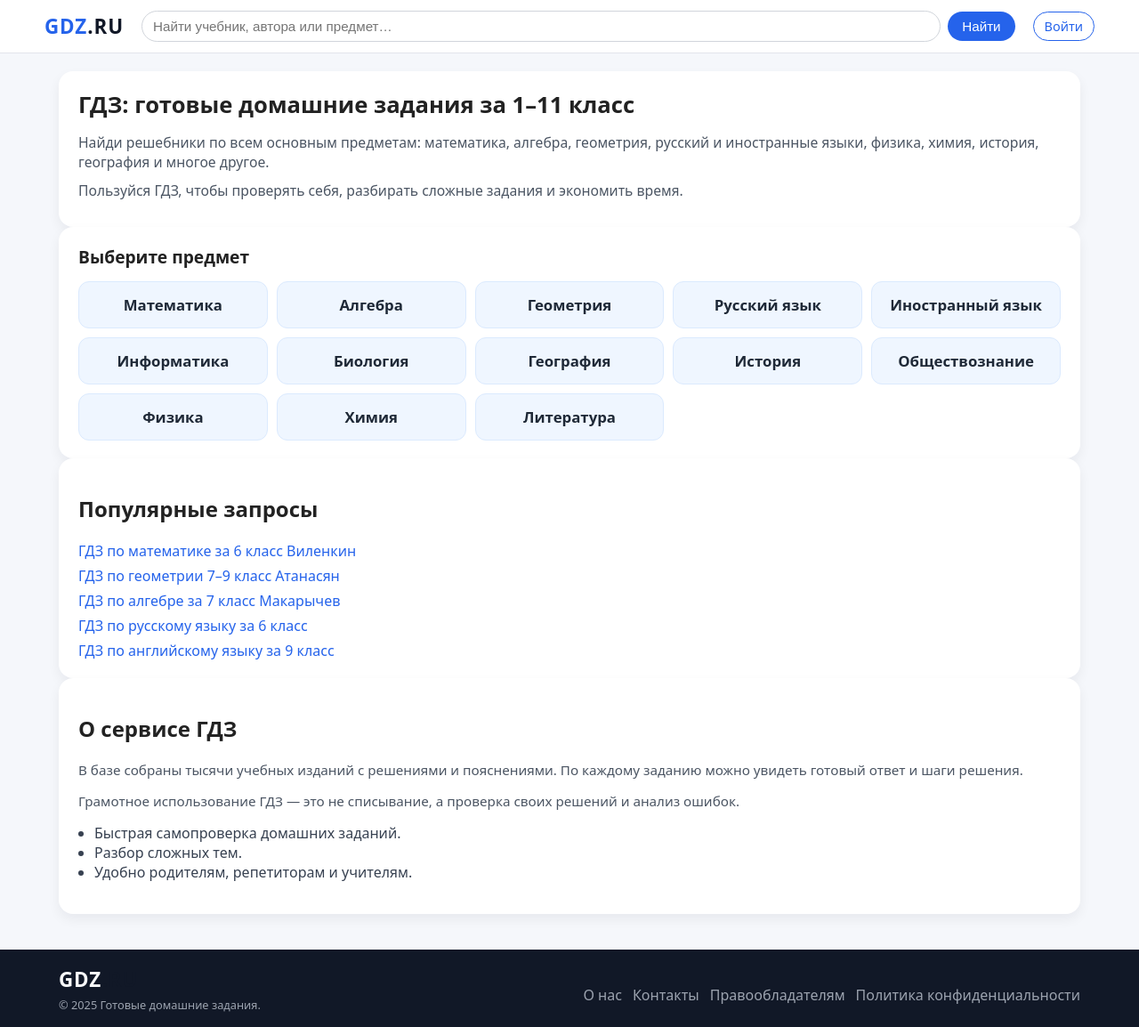
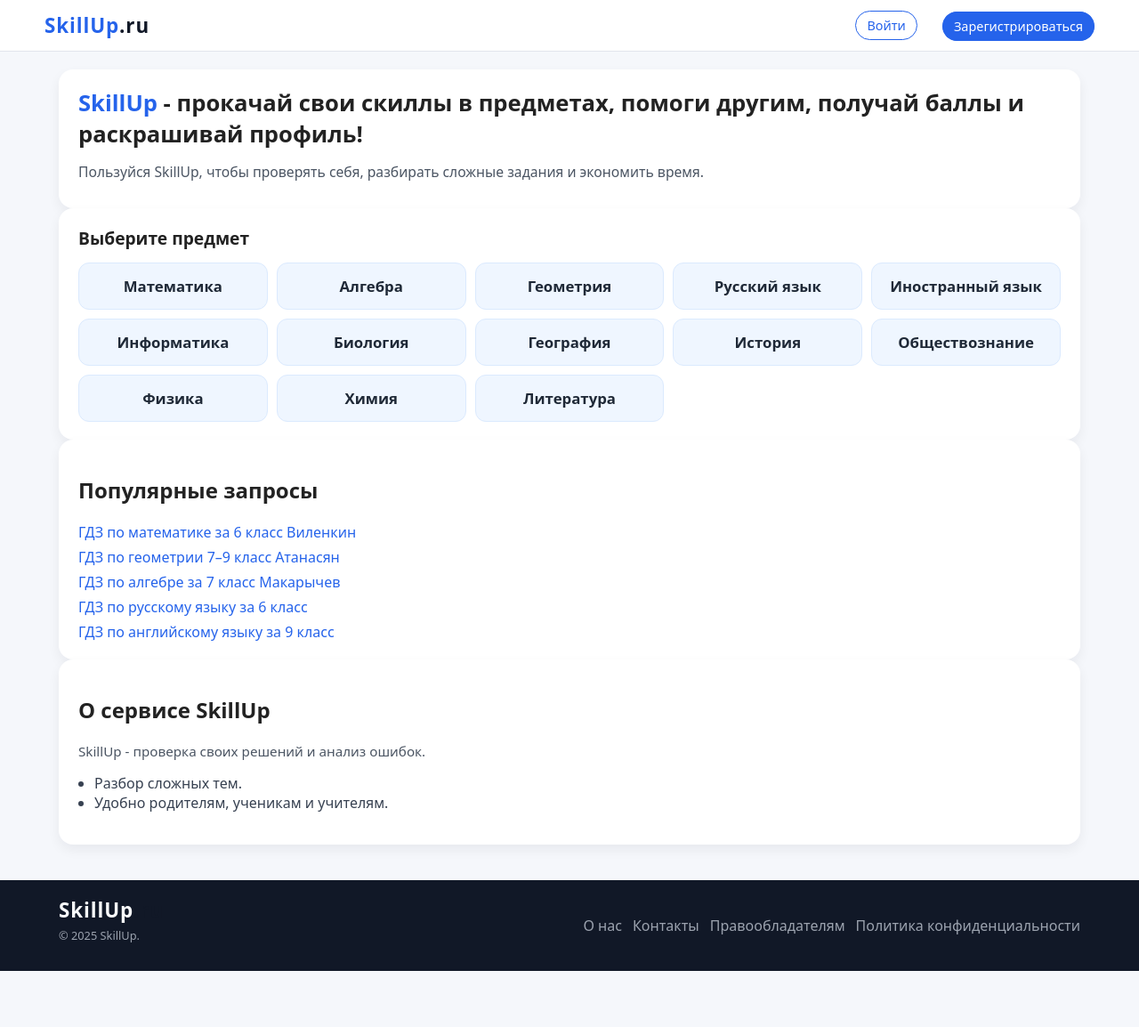
Before and after one commit to Alexander-Zaychenko/bauman-project, a plain HTML site: page my_proj/index.html in a window 1280 px wide. Shown: the whole page at 89% size. After the commit the page ends 1091 px from the top, so only its background shows below. Drawn offline with Linux system fonts and the light colour scheme.

Commit message:
Initial commit

```diff
--- a/my_proj/page1.html
+++ b/my_proj/index.html
@@ -2,7 +2,7 @@
 <html lang="ru">
 <head>
     <meta charset="UTF-8">
-    <title>ГДЗ: готовые домашние задания</title>
+    <title>SkillUp</title>
     <meta name="viewport" content="width=device-width, initial-scale=1">
     <link rel="stylesheet" href="styles.css">
 </head>
@@ -12,16 +12,19 @@
     <div class="container header-inner">
 
         <div class="logo">
-            <a href="#">GDZ<span>.RU</span></a>
+            <a href="#">SkillUp<span>.ru</span></a>
         </div>
 
-        <form class="search-form">
+        <!-- <form class="search-form">
             <input type="text" placeholder="Найти учебник, автора или предмет…">
             <button type="submit">Найти</button>
-        </form>
+        </form> -->
 
         <div class="auth">
             <a href="#">Войти</a>
+        </div>
+        <div class="register">
+            <a href="#">Зарегистрироваться</a>
         </div>
 
     </div>
@@ -35,18 +38,13 @@
             <!-- HERO -->
             <section class="hero card">
                 <div class="hero-text">
-                    <h1>ГДЗ: готовые домашние задания за 1–11 класс</h1>
+                    <h1><span class="brand">SkillUp</span> - прокачай свои скиллы в предметах, помоги другим, получай баллы и раскрашивай профиль!</h1>
 
-                    <p>
-                        Найди решебники по всем основным предметам: математика, алгебра, геометрия,
-                        русский и иностранные языки, физика, химия, история, география и многое другое.
+                    <p class="hero-note">
+                        Пользуйся SkillUp, чтобы проверять себя, разбирать сложные задания и экономить время.
                     </p>
 
-                    <p class="hero-note">
-                        Пользуйся ГДЗ, чтобы проверять себя, разбирать сложные задания и экономить время.
-                    </p>
 
-                    <!-- кнопки удалены -->
                 </div>
             </section>
 
@@ -87,21 +85,15 @@
 
             <!-- О СЕРВИСЕ -->
             <section class="about card">
-                <h2>О сервисе ГДЗ</h2>
+                <h2>О сервисе SkillUp</h2>
 
                 <p>
-                    В базе собраны тысячи учебных изданий с решениями и пояснениями. По каждому
-                    заданию можно увидеть готовый ответ и шаги решения.
-                </p>
-
-                <p>
-                    Грамотное использование ГДЗ — это не списывание, а проверка своих решений и анализ ошибок.
+                    SkillUp - проверка своих решений и анализ ошибок.
                 </p>
 
                 <ul class="about-list">
-                    <li>Быстрая самопроверка домашних заданий.</li>
                     <li>Разбор сложных тем.</li>
-                    <li>Удобно родителям, репетиторам и учителям.</li>
+                    <li>Удобно родителям, ученикам и учителям.</li>
                 </ul>
             </section>
 
@@ -114,8 +106,8 @@
     <div class="container footer-inner">
 
         <div class="footer-left">
-            <div class="logo footer-logo"><a href="#">GDZ<span>.RU</span></a></div>
-            <p class="footer-copy">© 2025 Готовые домашние задания.</p>
+            <div class="logo footer-logo"><a href="#">SkillUp<span>.ru</span></a></div>
+            <p class="footer-copy">© 2025 SkillUp.</p>
         </div>
 
         <nav class="footer-nav">
--- a/my_proj/styles.css
+++ b/my_proj/styles.css
@@ -55,34 +55,29 @@ body {
     color: #2563eb;
 }
 
+.auth a {
+    font-size: 0.9rem;
+    text-decoration: none;
+    color: #2563eb;
+    padding: 6px 12px;
+    border-radius: 999px;
+    border: 1px solid #2563eb;
+}
+
+/* REGISTER (синий фон, белый текст) */
+.register a {
+    font-size: 0.9rem;
+    text-decoration: none;
+    color: #ffffff;
+    background-color: #2563eb;
+    padding: 6px 12px;
+    border-radius: 999px;
+    border: 1px solid #2563eb;
+    margin-left: 8px;
+}
+
 .logo span {
     color: #111827;
-}
-
-/* SEARCH */
-
-.search-form {
-    display: flex;
-    align-items: center;
-    gap: 8px;
-}
-
-.search-form input {
-    flex: 1;
-    padding: 8px 12px;
-    border-radius: 999px;
-    border: 1px solid #d1d5db;
-    font-size: 0.95rem;
-}
-
-.search-form button {
-    padding: 8px 16px;
-    border-radius: 999px;
-    border: none;
-    font-size: 0.95rem;
-    cursor: pointer;
-    background-color: #2563eb;
-    color: #ffffff;
 }
 
 /* AUTH */
@@ -97,6 +92,11 @@ body {
 }
 
 /* MAIN */
+
+.hero h1 .brand {
+    color: #2563eb;
+    font-weight: 800; /* опционально */
+}
 
 .site-main {
     padding: 20px 0 40px;
```
